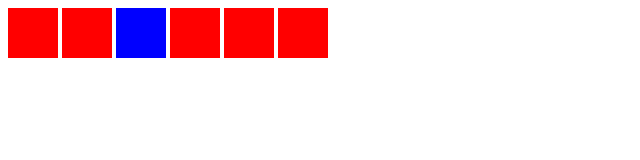
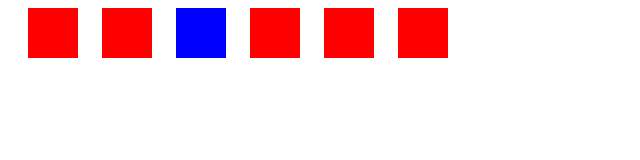
Before and after one commit to 2315446049/lyx-work, a plain HTML site: page lyx-work09.23/index.html in a window 1280 px wide. Shown: the whole page, without its empty margins (0-640 px from the left). Drawn offline with Linux system fonts and the light colour scheme.

Commit message:
Update index.html

```diff
--- a/lyx-work09.23/index.html
+++ b/lyx-work09.23/index.html
@@ -17,6 +17,7 @@
             c[i].style.width='50px';
             c[i].style.height='50px';
             c[i].style.backgroundColor='red';
+            c[i].style.marginLeft = '20px';
             c[i].style.display='inline-block';
         }
         c[2].style.backgroundColor='blue';
```
